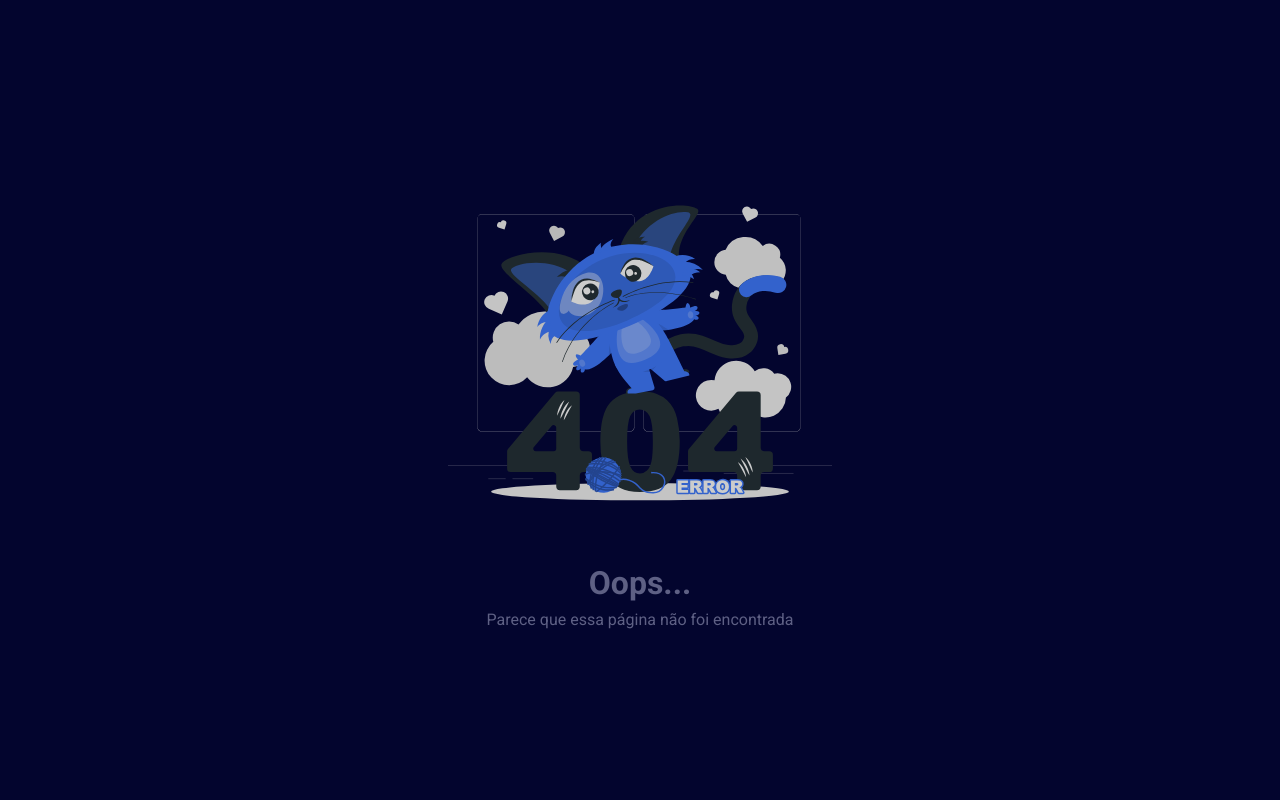
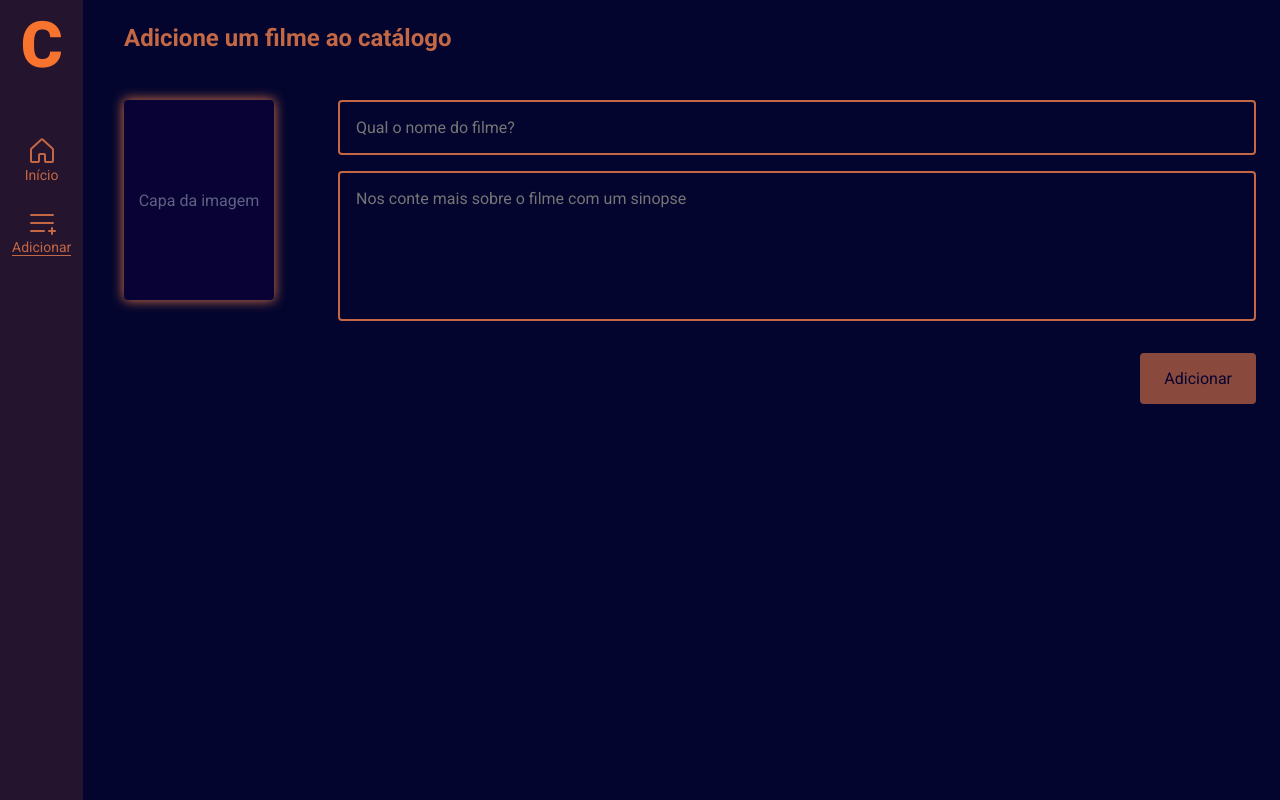
Before and after one commit to Azanniel/fundamentals-with-movie-app, a React (Vite) app in the folder web/: page /new-movie in a window 1280 px wide. Built offline with nearby package versions, Linux system fonts and the light colour scheme.

Commit message:
✨ add creation of the movies

```diff
--- a/web/src/Router.tsx
+++ b/web/src/Router.tsx
@@ -4,6 +4,7 @@ import { Routes } from 'react-router-dom'
 import { DefaultLayout } from './layouts/DefaultLayout'
 import { Catalog } from './pages/Catalog'
 import { MovieDetails } from './pages/MovieDetails'
+import { NewMovie } from './pages/NewMovie'
 import { NotFound } from './pages/NotFound'
 
 export function Router() {
@@ -11,9 +12,10 @@ export function Router() {
     <Routes>
       <Route path="/" element={<DefaultLayout />}>
         <Route path="/" element={<Catalog />} />
+        <Route path="/new-movie" element={<NewMovie />} />
       </Route>
 
-      <Route path="/movie" element={<MovieDetails />} />
+      <Route path="/movie/:id" element={<MovieDetails />} />
 
       <Route path="*" element={<NotFound />} />
     </Routes>
--- a/web/src/components/ThumbnailMovie/index.tsx
+++ b/web/src/components/ThumbnailMovie/index.tsx
@@ -7,7 +7,7 @@ interface ThumbnailMovieProps {
 
 export function ThumbnailMovie(props: ThumbnailMovieProps) {
   const movie = props.data
-  const urlStaticToImageMovie = 'http://localhost:3000/static'
+  const urlStaticToImageMovie = 'http://192.168.1.8:3000/static'
 
   return (
     <ThumbnailContainer to={`/movie/${movie.id}`}>
--- a/web/src/lib/api.ts
+++ b/web/src/lib/api.ts
@@ -1,5 +1,5 @@
 import axios from 'axios'
 
 export const api = axios.create({
-  baseURL: 'http://localhost:3000',
+  baseURL: 'http://192.168.1.8:3000',
 })
--- /dev/null
+++ b/web/src/pages/NewMovie/index.tsx
@@ -0,0 +1,123 @@
+import { useEffect, useState, ChangeEvent, FormEvent } from 'react'
+import { useNavigate } from 'react-router-dom'
+
+import { api } from '../../lib/api'
+
+import {
+  FieldDescription,
+  FieldsContainer,
+  FieldTitle,
+  ImagePreview,
+  ImagePreviewContainer,
+  NewMovieContainer,
+  SubmitButton,
+} from './styles'
+
+export function NewMovie() {
+  const [previewImage, setPreviewImage] = useState('')
+  const [selectedImage, setSelectedImage] = useState<File | null>(null)
+
+  const [title, setTitle] = useState('')
+  const [description, setDescription] = useState('')
+
+  const navigate = useNavigate()
+
+  function handleSelectedImage(event: ChangeEvent<HTMLInputElement>) {
+    setSelectedImage(event.target.files?.item(0) || null)
+  }
+
+  async function handleCreateNewMovie(event: FormEvent) {
+    event.preventDefault()
+
+    if (!selectedImage) {
+      return false
+    }
+
+    try {
+      const formData = new FormData()
+      formData.append('title', title)
+      formData.append('description', description)
+      formData.append('cover', selectedImage)
+
+      await api.post('/movies', formData, {
+        headers: {
+          'Content-Type': 'multipart/form-data',
+        },
+      })
+
+      alert('Filme adicionado no catálogo')
+
+      navigate('/')
+    } catch (error) {
+      console.log(error)
+      alert('Não foi possível criar o filme')
+    }
+  }
+
+  useEffect(() => {
+    if (!selectedImage) {
+      return setPreviewImage('')
+    }
+
+    const objectUrl = URL.createObjectURL(selectedImage)
+    setPreviewImage(objectUrl)
+
+    return () => URL.revokeObjectURL(objectUrl)
+  }, [selectedImage])
+
+  let isInvalidFormToSubmit = true
+
+  if (selectedImage && title && description) {
+    isInvalidFormToSubmit = false
+  }
+
+  return (
+    <NewMovieContainer>
+      <h2>Adicione um filme ao catálogo</h2>
+
+      <form onSubmit={handleCreateNewMovie}>
+        <div>
+          <ImagePreviewContainer>
+            {selectedImage ? (
+              <ImagePreview src={previewImage} alt="" />
+            ) : (
+              <span>Capa da imagem</span>
+            )}
+
+            <input
+              type="file"
+              name="cover"
+              onChange={handleSelectedImage}
+              accept="image/*"
+            />
+          </ImagePreviewContainer>
+
+          <FieldsContainer>
+            <FieldTitle
+              type="text"
+              name="title"
+              placeholder="Qual o nome do filme?"
+              value={title}
+              onChange={(event) => setTitle(event.target.value)}
+              required
+            />
+
+            <FieldDescription
+              name="description"
+              placeholder="Nos conte mais sobre o filme com um sinopse"
+              required
+              value={description}
+              onChange={(event) => setDescription(event.target.value)}
+            />
+          </FieldsContainer>
+        </div>
+
+        <footer>
+          <SubmitButton type="submit" disabled={isInvalidFormToSubmit}>
+            Adicionar
+          </SubmitButton>
+        </footer>
+      </form>
+    </NewMovieContainer>
+  )
+}
--- /dev/null
+++ b/web/src/pages/NewMovie/styles.ts
@@ -0,0 +1,125 @@
+import styled from 'styled-components'
+
+export const NewMovieContainer = styled.div`
+  h2 {
+    color: ${(props) => props.theme.orange[700]};
+  }
+
+  form {
+    margin-top: 3rem;
+
+    display: flex;
+    flex-direction: column;
+    gap: 2rem;
+
+    > div {
+      display: flex;
+      gap: 4rem;
+    }
+
+    footer {
+      display: flex;
+      justify-content: flex-end;
+    }
+
+    @media (max-width: 660px) {
+      > div {
+        align-items: center;
+        flex-direction: column;
+      }
+    }
+  }
+`
+
+export const ImagePreviewContainer = styled.div`
+  width: 150px;
+  height: 200px;
+
+  background: ${(props) => props.theme.blue[700]};
+
+  border-radius: 4px;
+  overflow: hidden;
+  outline: none;
+  box-shadow: 0 0 12px 1px ${(props) => props.theme.orange[700]};
+
+  display: flex;
+  justify-content: center;
+  align-items: center;
+
+  position: relative;
+
+  > input {
+    position: absolute;
+    inset: 0;
+
+    cursor: pointer;
+    opacity: 0;
+  }
+`
+export const ImagePreview = styled.img`
+  width: 100%;
+  height: 100%;
+
+  object-fit: cover;
+`
+
+export const FieldsContainer = styled.div`
+  flex: 1;
+
+  display: flex;
+  flex-direction: column;
+
+  gap: 1rem;
+
+  @media (max-width: 660px) {
+    width: 100%;
+  }
+`
+
+export const FieldTitle = styled.input`
+  background: transparent;
+  border: 2px solid ${(props) => props.theme.orange[700]};
+  border-radius: 4px;
+
+  color: ${(props) => props.theme.white};
+  outline: none;
+
+  padding: 1rem;
+`
+
+export const FieldDescription = styled.textarea`
+  background: transparent;
+  border: 2px solid ${(props) => props.theme.orange[700]};
+  border-radius: 4px;
+
+  color: ${(props) => props.theme.white};
+  outline: none;
+
+  min-height: 150px;
+  padding: 1rem;
+
+  resize: none;
+`
+
+export const SubmitButton = styled.button`
+  background: transparent;
+  border: none;
+  border-radius: 4px;
+
+  padding: 1rem 1.5rem;
+  background: ${(props) => props.theme.orange[700]};
+  color: ${(props) => props.theme.blue[700]};
+
+  cursor: pointer;
+
+  transition: background-color 0.2s;
+
+  &:not(:disabled):hover {
+    background: ${(props) => props.theme.orange[600]};
+  }
+
+  &:disabled {
+    opacity: 0.7;
+    cursor: not-allowed;
+  }
+`
--- a/web/src/pages/NotFound/index.tsx
+++ b/web/src/pages/NotFound/index.tsx
@@ -4,7 +4,7 @@ export function NotFound() {
   return (
     <NotFoundContainer>
       <img
-        src="./not-found.svg"
+        src="/not-found.svg"
         alt="ilustração de um gato azul sobrevoando as nuvens, escrita do código http 404 simbolizando página não encontrada, em frente uma bola de lã azul"
       />
 
```
Also changed, not shown: 1 other file (tests, documents, lock files or other folders).
